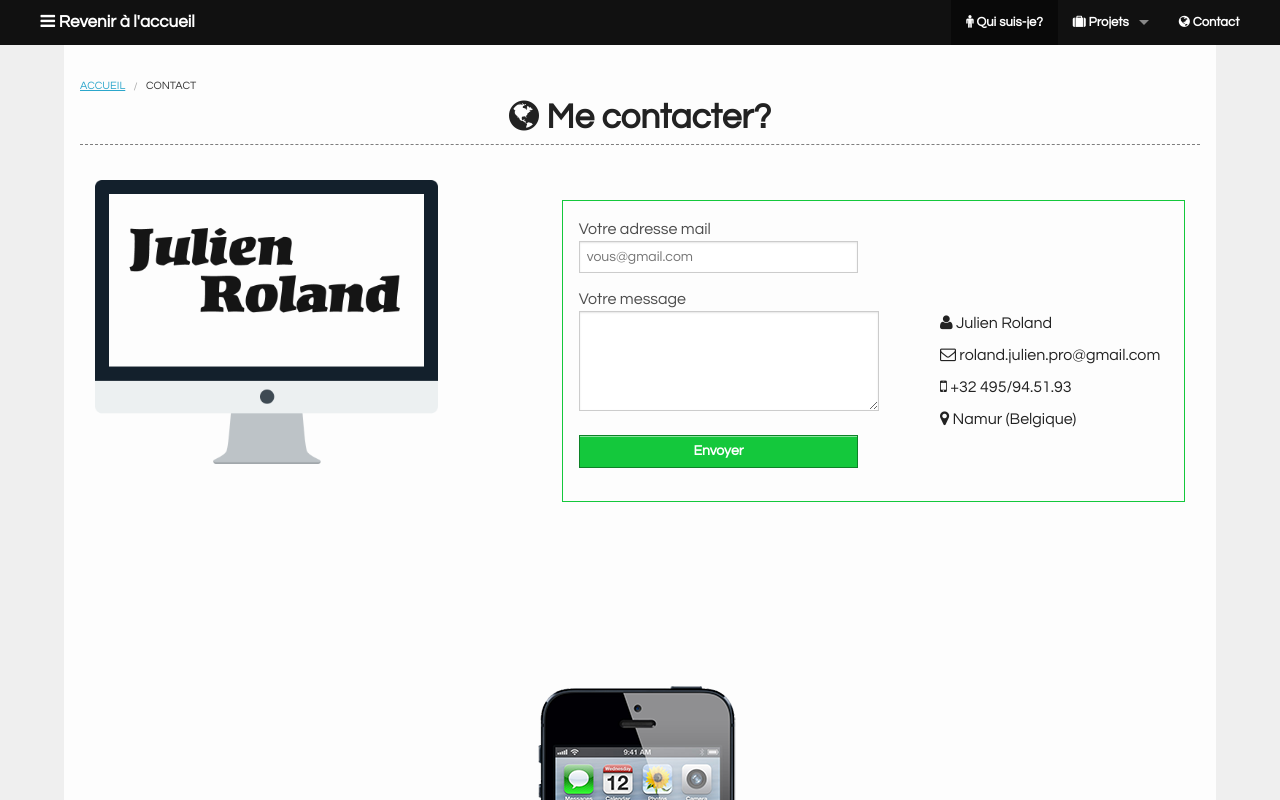
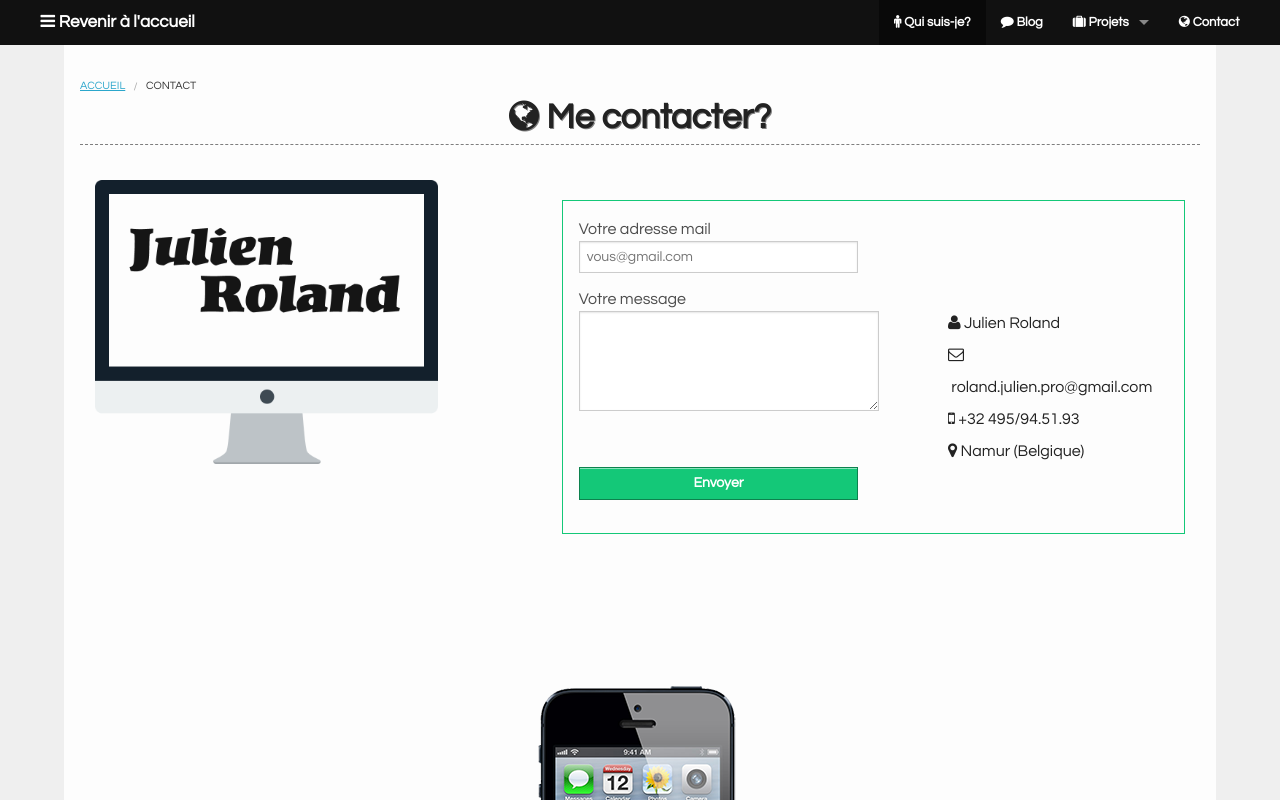
Before and after one commit to julienroland/portefolio, a plain HTML site: page contact.html in a window 1280 px wide. Shown: the top 800 px of the page. Drawn offline with Linux system fonts and the light colour scheme.

Commit message:
debut de journée

```diff
--- a/contact.html
+++ b/contact.html
@@ -26,6 +26,9 @@
       <ul class="right">
        <li class="active">
          <a href="index.html"><i class="icon-male"></i>&nbsp;Qui suis-je?</a>
+       </li>
+       <li>
+         <a href="blog.html"><i class="icon-comment"></i>&nbsp;Blog</a>
        </li>
        <li class="has-dropdown not-click"><a href="projets.html"><i class="icon-suitcase"></i>&nbsp;Projets</a>
         <ul class="dropdown">
--- a/scss/_variables.scss
+++ b/scss/_variables.scss
@@ -1,5 +1,5 @@
 $gray: rgba(0,0,0,0.8);
 $grayIE: #EFEFEF;
 $links:rgba(20,150,30,0.9);
-$main:rgb(20,200,60);
+$main:rgb(20,200,120);
 $whiteIE: #FDFDFD;
--- a/scss/style.scss
+++ b/scss/style.scss
@@ -189,11 +189,16 @@ h2{
     text-align: center;
     font-weight: bold;
     border-bottom: 1px dashed rgba(0,0,0,0.5);
+    @include single-text-shadow(gray,1px,1px,0px);
     &:hover{
         color:$main;
         border-bottom: 1px dashed rgba(10,200,100,0.3);
         @include transition(all,0.3s,ease);
+        @include single-text-shadow(black,1px,1px,0px);
     }
+}
+a{
+    color:$main;
 }
 h3{
     @extend h2;
@@ -369,6 +374,10 @@ i{
 .contact{
     line-height: 2em;
     display:block;
+    padding:0 0.5em;
+    &:hover{
+        background-color:$main;
+    }
 }
 /**IE TU PUES*/
 
```
Also changed, not shown: index.html (+1 -1 lines), projets.html (+3 -0 lines), voirProjet.html (+3 -0 lines), css/style.css. Lines whose indentation alone changed are shown as unchanged.
